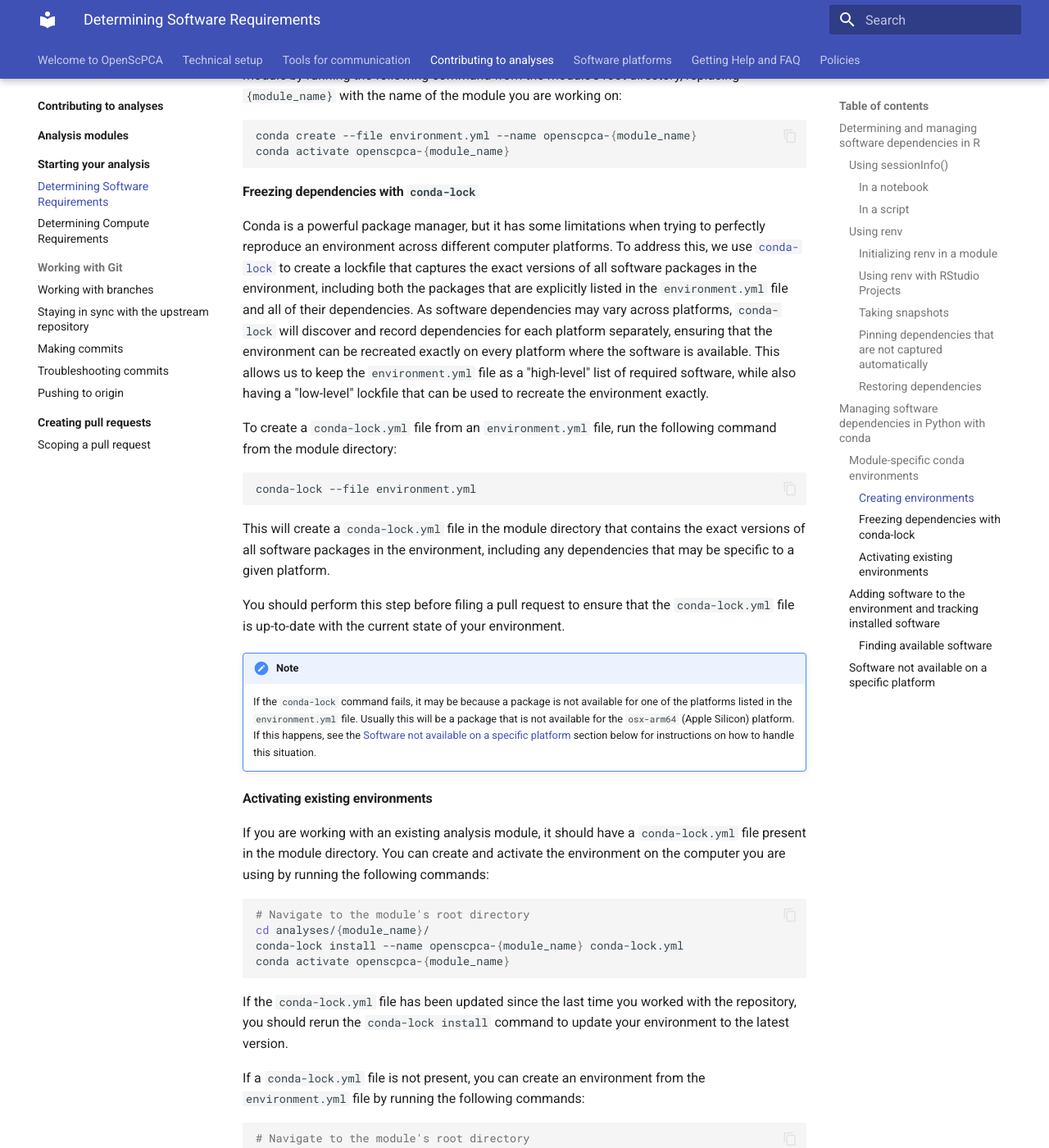
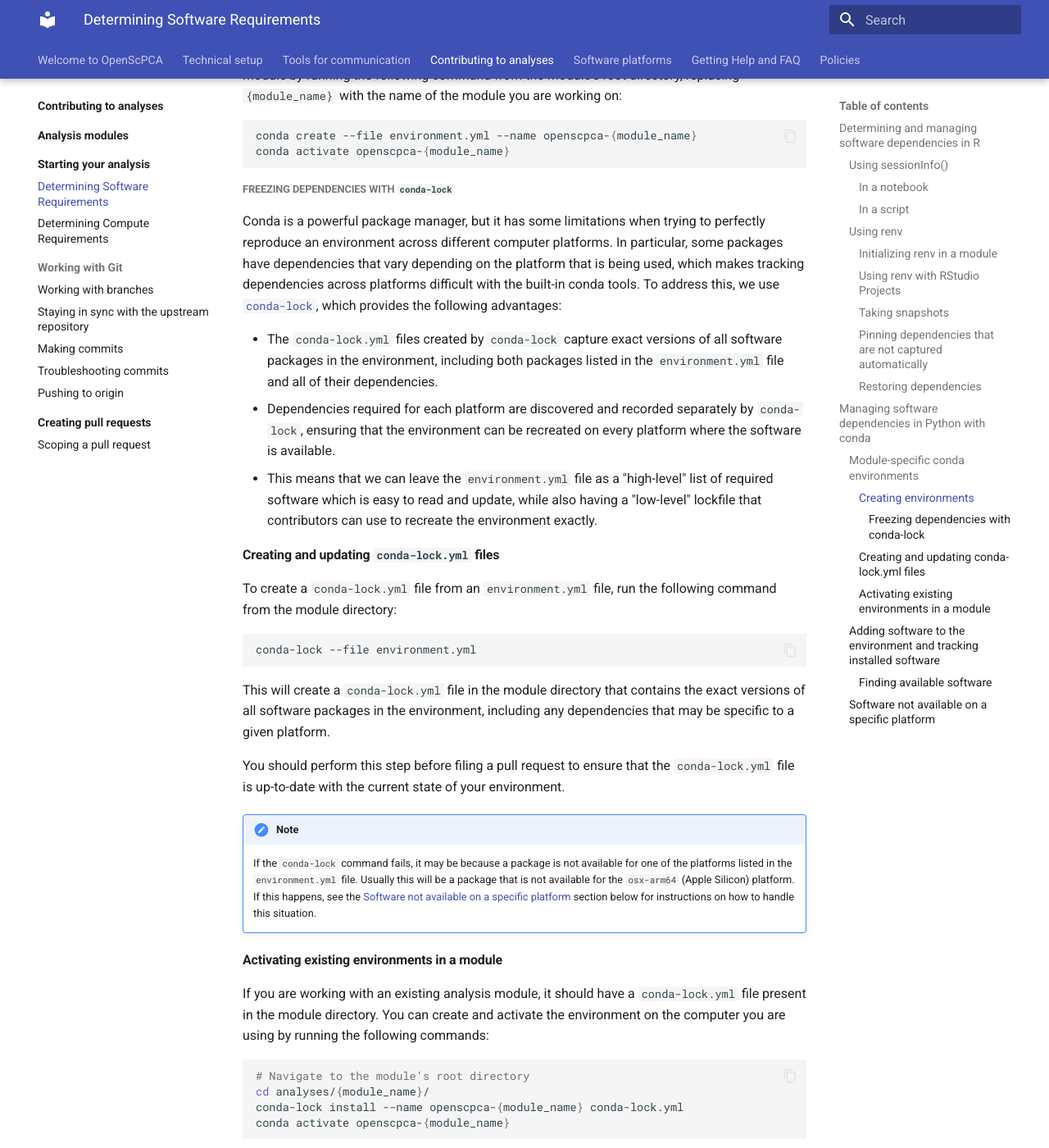
Before and after one commit to AlexsLemonade/OpenScPCA-analysis, an MkDocs documentation site: the page built from docs/contributing-to-analyses/starting-your-analysis/determining-software-requirements.md, in a window 1280 px wide and 1400 px high, scrolled down 3202 px. Shown: the whole window at 82% size. Built offline with MkDocs 1.6.1 and Material for MkDocs 9.7.7, drawn with Linux system fonts in a browser that asks for light colours; some of the changed text lies outside the part shown.

Commit message:
Bullets  for reasons and why no conda-lock

````diff
--- a/docs/contributing-to-analyses/starting-your-analysis/determining-software-requirements.md
+++ b/docs/contributing-to-analyses/starting-your-analysis/determining-software-requirements.md
@@ -126,12 +126,18 @@
 conda activate openscpca-{module_name}
 ```
 
-#### Freezing dependencies with `conda-lock`
+##### Freezing dependencies with `conda-lock`
 
 Conda is a powerful package manager, but it has some limitations when trying to perfectly reproduce an environment across different computer platforms.
-To address this, we use [`conda-lock`](https://conda.github.io/conda-lock/) to create a lockfile that captures the exact versions of all software packages in the environment, including both the packages that are explicitly listed in the `environment.yml` file and all of their dependencies.
-As software dependencies may vary across platforms, `conda-lock` will discover and record dependencies for each platform separately, ensuring that the environment can be recreated exactly on every platform where the software is available.
-This allows us to keep the `environment.yml` file as a "high-level" list of required software, while also having a "low-level" lockfile that can be used to recreate the environment exactly.
+In particular, some packages have dependencies that vary depending on the platform that is being used, which makes tracking dependencies across platforms difficult with the built-in conda tools.
+To address this, we use [`conda-lock`](https://conda.github.io/conda-lock/), which provides the following advantages:
+
+- The `conda-lock.yml` files created by `conda-lock` capture exact versions of all software packages in the environment, including both packages listed in the `environment.yml` file and all of their dependencies.
+- Dependencies required for each platform are discovered and recorded separately by `conda-lock`, ensuring that the environment can be recreated on every platform where the software is available.
+- This means that we can leave the `environment.yml` file as a "high-level" list of required software which is easy to read and update, while also having a "low-level" lockfile that contributors can use to recreate the environment exactly.
+
+
+#### Creating and updating `conda-lock.yml` files
 
 To create a `conda-lock.yml` file from an `environment.yml` file, run the following command from the module directory:
 
@@ -148,7 +154,7 @@
     Usually this will be a package that is not available for the `osx-arm64` (Apple Silicon) platform.
     If this happens, see the [Software not available on a specific platform](#software-not-available-on-a-specific-platform) section below for instructions on how to handle this situation.
 
-#### Activating existing environments
+#### Activating existing environments in a module
 
 If you are working with an existing analysis module, it should have a `conda-lock.yml` file present in the module directory.
 You can create and activate the environment on the computer you are using by running the following commands:
@@ -162,7 +168,11 @@
 
 If the `conda-lock.yml` file has been updated since the last time you worked with the repository, you should rerun the `conda-lock install` command to update your environment to the latest version.
 
-If a `conda-lock.yml` file is not present, you can create an environment from the `environment.yml` file by running the following commands:
+Occasionally you may encounter a Python-based module that does not yet have a `conda-lock.yml` file.
+This is most likely to occur early in development of a module when the requirements may still be in flux.
+(If you do find a module that is missing a `conda-lock.yml` file, you may want to [file an issue](STUB_LINK issue filing) to let us know.)
+As long as there is an `environment.yml` file, you can still create an environment to work with the module.
+To do so, run the following commands from the module's root directory, replacing `{module_name}` with the name of the module you are working on:
 
 ```bash
 # Navigate to the module's root directory
````
